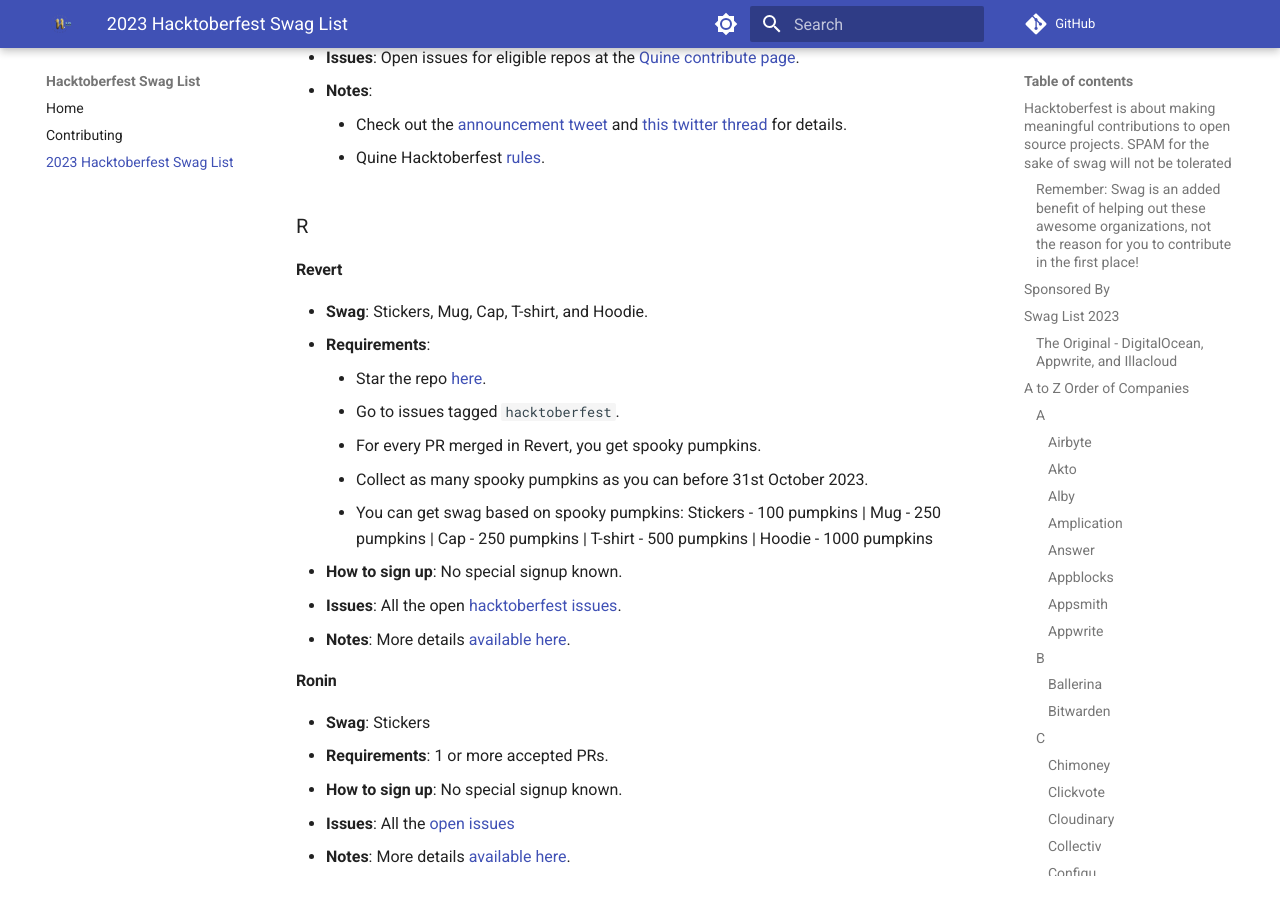
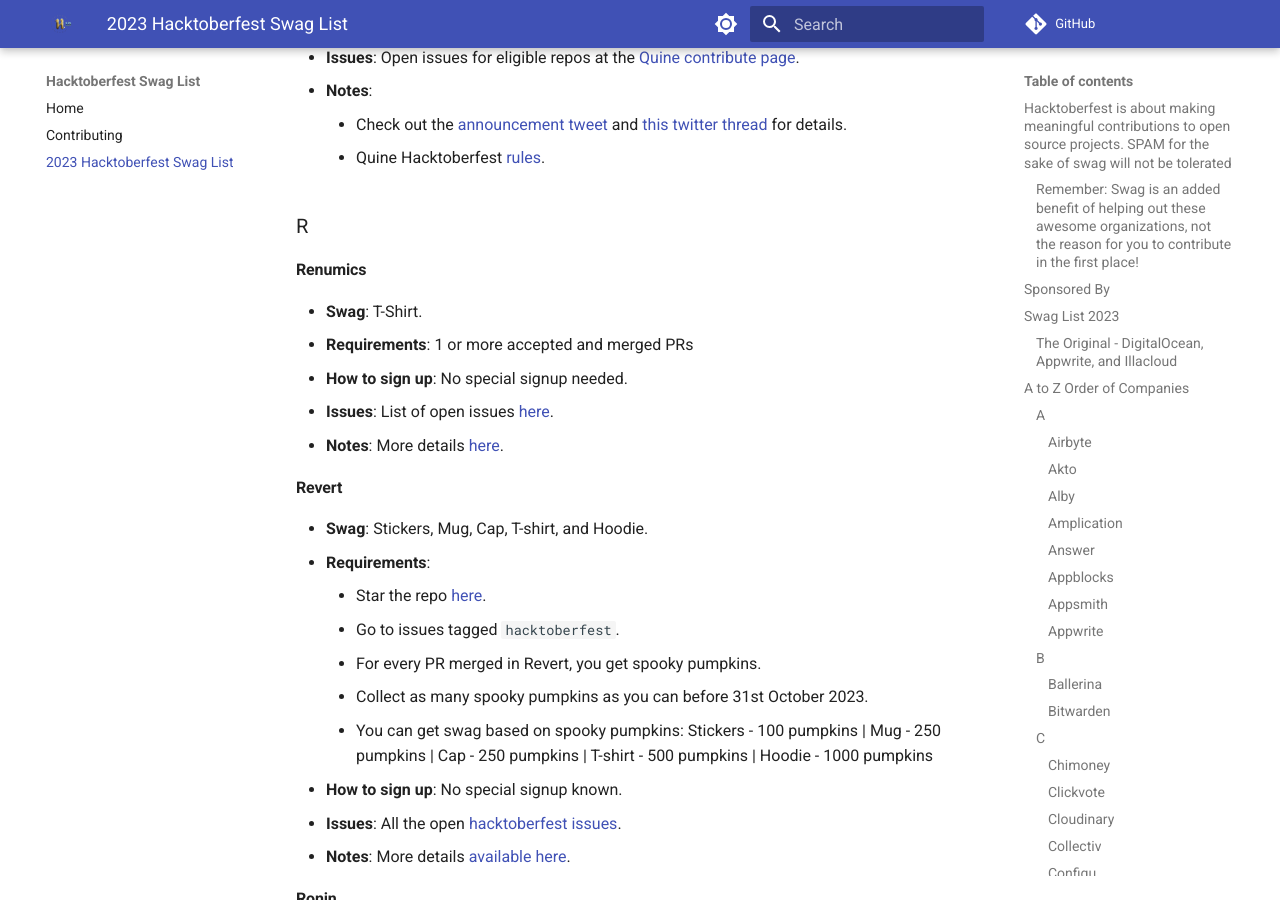
Before and after one commit to crweiner/hacktoberfest-swag-list, an MkDocs documentation site: the page built from docs/list.md, in a window 1280 px wide and 900 px high, scrolled down 17816 px. Built offline with MkDocs 1.6.1 and Material for MkDocs 9.7.7, drawn with Linux system fonts in a browser that asks for light colours; plug-ins that fetch from the network failed and are left out; comment, search, counter and statistics services are not loaded.

Commit message:
Add Renumics to list #849 (#851)
* Add Renumics to list

* Small update to Renumics

---------

Co-authored-by: Dmytro Danylov <icdmytro.danylov@americanwell.com>
Co-authored-by: Chandler Weiner <chandler@chandlerweiner.com>

```diff
--- a/docs/list.md
+++ b/docs/list.md
@@ -581,6 +581,14 @@
 
 ### R
 
+#### **Renumics**
+
+- **Swag**: T-Shirt.
+- **Requirements**: 1 or more accepted and merged PRs
+- **How to sign up**: No special signup needed.
+- **Issues**: List of open issues [here](https://github.com/Renumics/spotlight/issues).
+- **Notes**: More details [here](https://renumics.com/blog/hacktoberfest_2023/).
+
 #### **Revert**
 
 - **Swag**: Stickers, Mug, Cap, T-shirt, and Hoodie.
```
